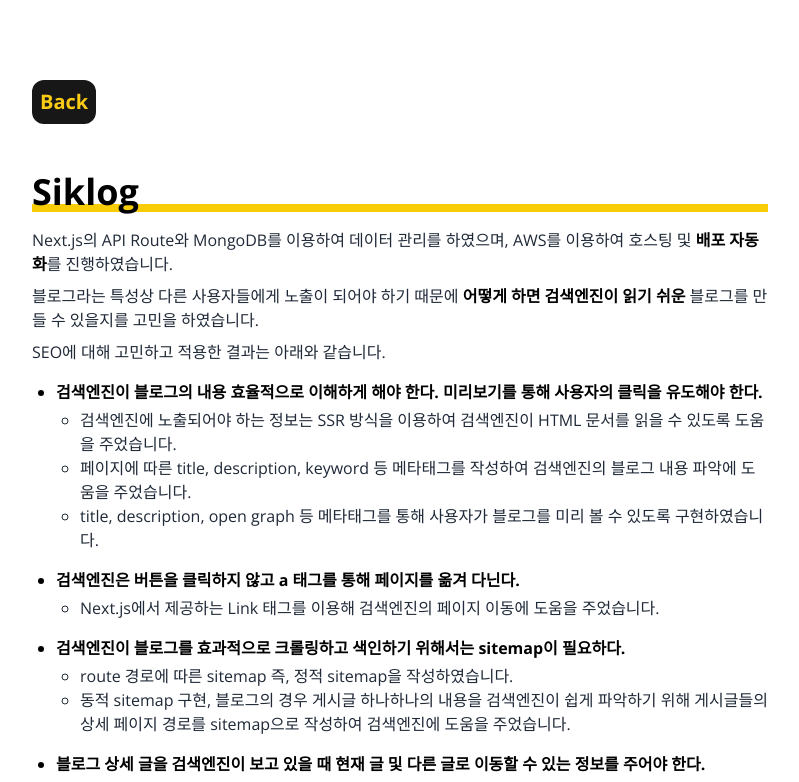
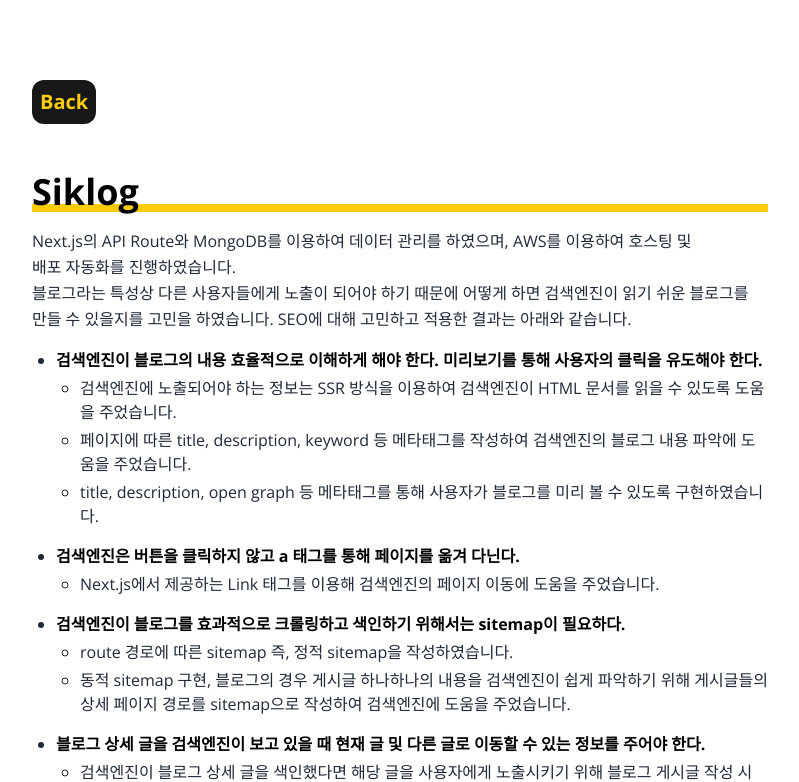
Before and after one commit to M-Sik/portfolio, a Next.js app: page /projects/siklog in a window 1280 px wide. Shown: the top 782 px of the page, without its empty margins (240-1039 px from the left). Built offline with nearby package versions, Linux system fonts and the light colour scheme.

Commit message:
[feat] 프로젝트 상세 -> 프로젝트 제목 및 소개내용 article 컴포넌트 구현

```diff
--- a/src/app/projects/siklog/page.tsx
+++ b/src/app/projects/siklog/page.tsx
@@ -12,7 +12,40 @@
 import ProjectUseSkillArticle from '@/components/articles/project/ProjectUseSkillArticle';
 import ProjectNumberOfPeopleArticle from '@/components/articles/project/ProjectNumberOfPeopleArticle';
 import ProjectWorkDetailArticle from '@/components/articles/project/ProjectWorkDetailArticle';
+import ProjectIntroductArticle from '@/components/articles/project/ProjectIntroductArticle';
 
+const introducts = [
+  {
+    title:
+      '검색엔진이 블로그의 내용 효율적으로 이해하게 해야 한다. 미리보기를 통해 사용자의 클릭을 유도해야 한다.',
+    details: [
+      '검색엔진에 노출되어야 하는 정보는 SSR 방식을 이용하여 검색엔진이 HTML 문서를 읽을 수 있도록 도움을 주었습니다.',
+      '페이지에 따른 title, description, keyword 등 메타태그를 작성하여 검색엔진의 블로그 내용 파악에 도움을 주었습니다.',
+      'title, description, open graph 등 메타태그를 통해 사용자가 블로그를 미리 볼 수 있도록 구현하였습니다.',
+    ],
+  },
+  {
+    title: '검색엔진은 버튼을 클릭하지 않고 a 태그를 통해 페이지를 옮겨 다닌다.',
+    details: [
+      'Next.js에서 제공하는 Link 태그를 이용해 검색엔진의 페이지 이동에 도움을 주었습니다.',
+    ],
+  },
+  {
+    title: '검색엔진이 블로그를 효과적으로 크롤링하고 색인하기 위해서는 sitemap이 필요하다.',
+    details: [
+      'route 경로에 따른 sitemap 즉, 정적 sitemap을 작성하였습니다.',
+      '동적 sitemap 구현, 블로그의 경우 게시글 하나하나의 내용을 검색엔진이 쉽게 파악하기 위해 게시글들의 상세 페이지 경로를 sitemap으로 작성하여 검색엔진에 도움을 주었습니다.',
+    ],
+  },
+  {
+    title:
+      '블로그 상세 글을 검색엔진이 보고 있을 때 현재 글 및 다른 글로 이동할 수 있는 정보를 주어야 한다.',
+    details: [
+      '검색엔진이 블로그 상세 글을 색인했다면 해당 글을 사용자에게 노출시키기 위해 블로그 게시글 작성 시 title, description, keyword 정보를 입력하였고, 블로그 상세 글 페이지에 메타태그를 추가해주었습니다.',
+      '검색엔진이 블로그 상세 글 페이지를 탐색 중 다른 게시글도 노출시키기 위해 이전 게시글 및 다음 게시글의 링크를 넣었습니다.',
+    ],
+  },
+];
 const links = [
   {
     url: 'https://siklog.shop/',
@@ -88,80 +121,13 @@
   return (
     <section className="w-full">
       <FadeIn delay={0.3}>
-        <Underline delay={0.5} duration={2} color="rgb(248, 205, 7)" className="w-full block">
-          <h1 className=" text-4xl font-bold">Siklog</h1>
-        </Underline>
-      </FadeIn>
-      <FadeIn delay={0.6} className="text-gray-800">
-        <p className="mt-4">
-          Next.js의 API Route와 MongoDB를 이용하여 데이터 관리를 하였으며, AWS를 이용하여 호스팅 및
-          <span className="font-bold text-black"> 배포 자동화</span>를 진행하였습니다.
-        </p>
-        <p className="mt-2">
-          블로그라는 특성상 다른 사용자들에게 노출이 되어야 하기 때문에{' '}
-          <span className="font-bold text-black">어떻게 하면 검색엔진이 읽기 쉬운</span> 블로그를
-          만들 수 있을지를 고민을 하였습니다.
-        </p>
-        <p className="mt-2"> SEO에 대해 고민하고 적용한 결과는 아래와 같습니다.</p>
-        <ul className={listStyle}>
-          <li className="font-bold text-black">
-            검색엔진이 블로그의 내용 효율적으로 이해하게 해야 한다. 미리보기를 통해 사용자의 클릭을
-            유도해야 한다.
-          </li>
-          <ul className={listIndentStyle}>
-            <li>
-              검색엔진에 노출되어야 하는 정보는 SSR 방식을 이용하여 검색엔진이 HTML 문서를 읽을 수
-              있도록 도움을 주었습니다.
-            </li>
-            <li>
-              페이지에 따른 title, description, keyword 등 메타태그를 작성하여 검색엔진의 블로그
-              내용 파악에 도움을 주었습니다.
-            </li>
-            <li>
-              title, description, open graph 등 메타태그를 통해 사용자가 블로그를 미리 볼 수 있도록
-              구현하였습니다.
-            </li>
-          </ul>
-        </ul>
-        <ul className={listStyle}>
-          <li className="font-bold text-black">
-            검색엔진은 버튼을 클릭하지 않고 a 태그를 통해 페이지를 옮겨 다닌다.
-          </li>
-          <ul className={listIndentStyle}>
-            <li>
-              Next.js에서 제공하는 Link 태그를 이용해 검색엔진의 페이지 이동에 도움을 주었습니다.
-            </li>
-          </ul>
-        </ul>
-        <ul className={listStyle}>
-          <li className="font-bold text-black">
-            검색엔진이 블로그를 효과적으로 크롤링하고 색인하기 위해서는 sitemap이 필요하다.
-          </li>
-          <ul className={listIndentStyle}>
-            <li>route 경로에 따른 sitemap 즉, 정적 sitemap을 작성하였습니다.</li>
-            <li>
-              동적 sitemap 구현, 블로그의 경우 게시글 하나하나의 내용을 검색엔진이 쉽게 파악하기
-              위해 게시글들의 상세 페이지 경로를 sitemap으로 작성하여 검색엔진에 도움을 주었습니다.
-            </li>
-          </ul>
-        </ul>
-        <ul className={listStyle}>
-          <li className="font-bold text-black">
-            블로그 상세 글을 검색엔진이 보고 있을 때 현재 글 및 다른 글로 이동할 수 있는 정보를
-            주어야 한다.
-          </li>
-          <ul className={listIndentStyle}>
-            <li>
-              검색엔진이 블로그 상세 글을 색인했다면 해당 글을 사용자에게 노출시키기 위해 블로그
-              게시글 작성 시 title, description, keyword 정보를 입력하였고, 블로그 상세 글 페이지에
-              메타태그를 추가해주었습니다.
-            </li>
-            <li>
-              검색엔진이 블로그 상세 글 페이지를 탐색 중 다른 게시글도 노출시키기 위해 이전 게시글
-              및 다음 게시글의 링크를 넣었습니다.
-            </li>
-          </ul>
-        </ul>
+        <ProjectIntroductArticle
+          content={`Next.js의 API Route와 MongoDB를 이용하여 데이터 관리를 하였으며, AWS를 이용하여 호스팅 및
+          배포 자동화를 진행하였습니다.\n블로그라는 특성상 다른 사용자들에게 노출이 되어야 하기 때문에 어떻게 하면 검색엔진이 읽기 쉬운 블로그를
+          만들 수 있을지를 고민을 하였습니다. SEO에 대해 고민하고 적용한 결과는 아래와 같습니다.`}
+          listContents={introducts}
+          projectName="Siklog"
+        />
       </FadeIn>
       <FadeIn delay={0.9}>
         <ProjectServiceLinkList links={links} />
@@ -199,8 +165,6 @@
 }
 
 const subTitleStyle = 'mt-16 mobile:mt-8 text-2xl font-bold';
-const listStyle = 'mt-4 list-disc pl-6';
-const listIndentStyle = 'mt-1 list-disc pl-6 !list-[circle]';
 
 const previewTitleStyle = 'font-bold text-xl mt-5 animate-c-bounce';
 const previewGifStyle = 'mt-3 mb-8';
--- a/src/app/projects/withwe-homepage/page.tsx
+++ b/src/app/projects/withwe-homepage/page.tsx
@@ -8,6 +8,7 @@
 import ProjectUseSkillArticle from '@/components/articles/project/ProjectUseSkillArticle';
 import ProjectWorkDetailArticle from '@/components/articles/project/ProjectWorkDetailArticle';
 import React, { useEffect } from 'react';
+import ProjectIntroductArticle from '@/components/articles/project/ProjectIntroductArticle';
 
 const links = [
   {
@@ -45,12 +46,10 @@
   return (
     <section className="w-full">
       <FadeIn delay={0.3}>
-        <Underline delay={0.5} duration={2} color="rgb(248, 205, 7)" className="w-full block">
-          <h1 className=" text-4xl font-bold">Withwe 회사 홈페이지</h1>
-        </Underline>
-      </FadeIn>
-      <FadeIn delay={0.6}>
-        <p className="mt-4">회사를 대표하는 홈페이지이며 Next.js를 활용하여 개발하였습니다.</p>
+        <ProjectIntroductArticle
+          content="회사를 대표하는 홈페이지이며 Next.js를 활용하여 개발하였습니다."
+          projectName="Withwe 회사 홈페이지"
+        />
       </FadeIn>
       <FadeIn delay={0.9}>
         <ProjectServiceLinkListArticle links={links} />
--- /dev/null
+++ b/src/components/articles/project/ProjectIntroductArticle.tsx
@@ -0,0 +1,41 @@
+import Underline from '@/components/gasp/UnderLine';
+import React from 'react';
+
+type Props = {
+  projectName: string;
+  content: string;
+  listContents?: { title: string; details: string[] }[];
+};
+
+const listStyle = 'mt-4 list-disc';
+const listIndentStyle = 'mt-1 list-disc !list-[circle] ml-6';
+
+export default function ProjectIntroductArticle({
+  projectName,
+  content,
+  listContents = [],
+}: Props) {
+  return (
+    <article className="text-gray-800">
+      <Underline delay={0.5} duration={2} color="rgb(248, 205, 7)" className="w-full block">
+        <h1 className="text-4xl font-bold text-black">{projectName}</h1>
+      </Underline>
+      <p className="whitespace-pre-line mt-4 leading-relaxed">{content}</p>
+      <ul className="pl-6">
+        {listContents.map(({ title, details }, i) => (
+          <li key={i} className={listStyle}>
+            <ul>
+              <li className="font-bold text-black">{title}</li>
+              {details.length !== 0 &&
+                details.map((detail, i) => (
+                  <li key={i} className={listIndentStyle}>
+                    {detail}
+                  </li>
+                ))}
+            </ul>
+          </li>
+        ))}
+      </ul>
+    </article>
+  );
+}
```
